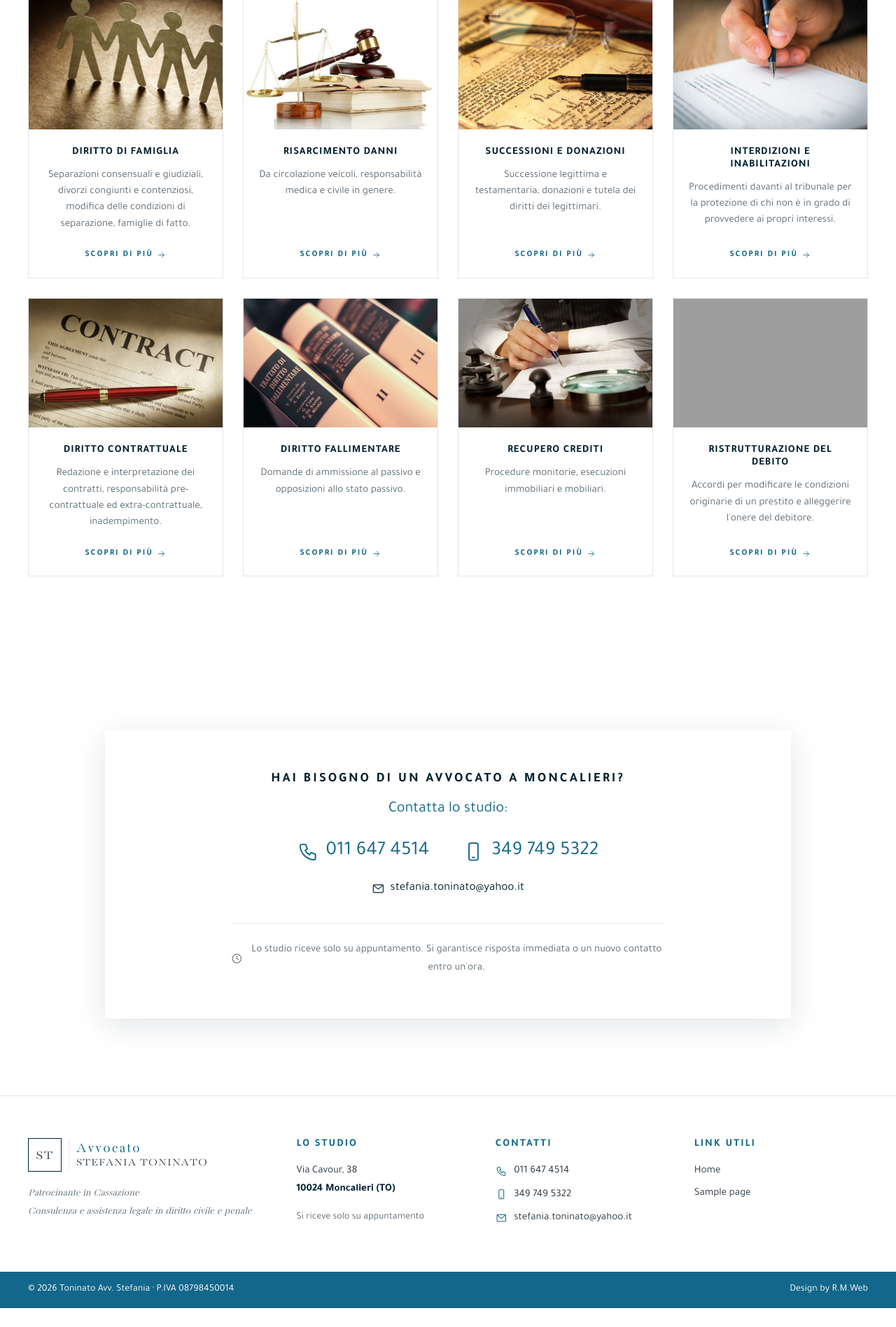
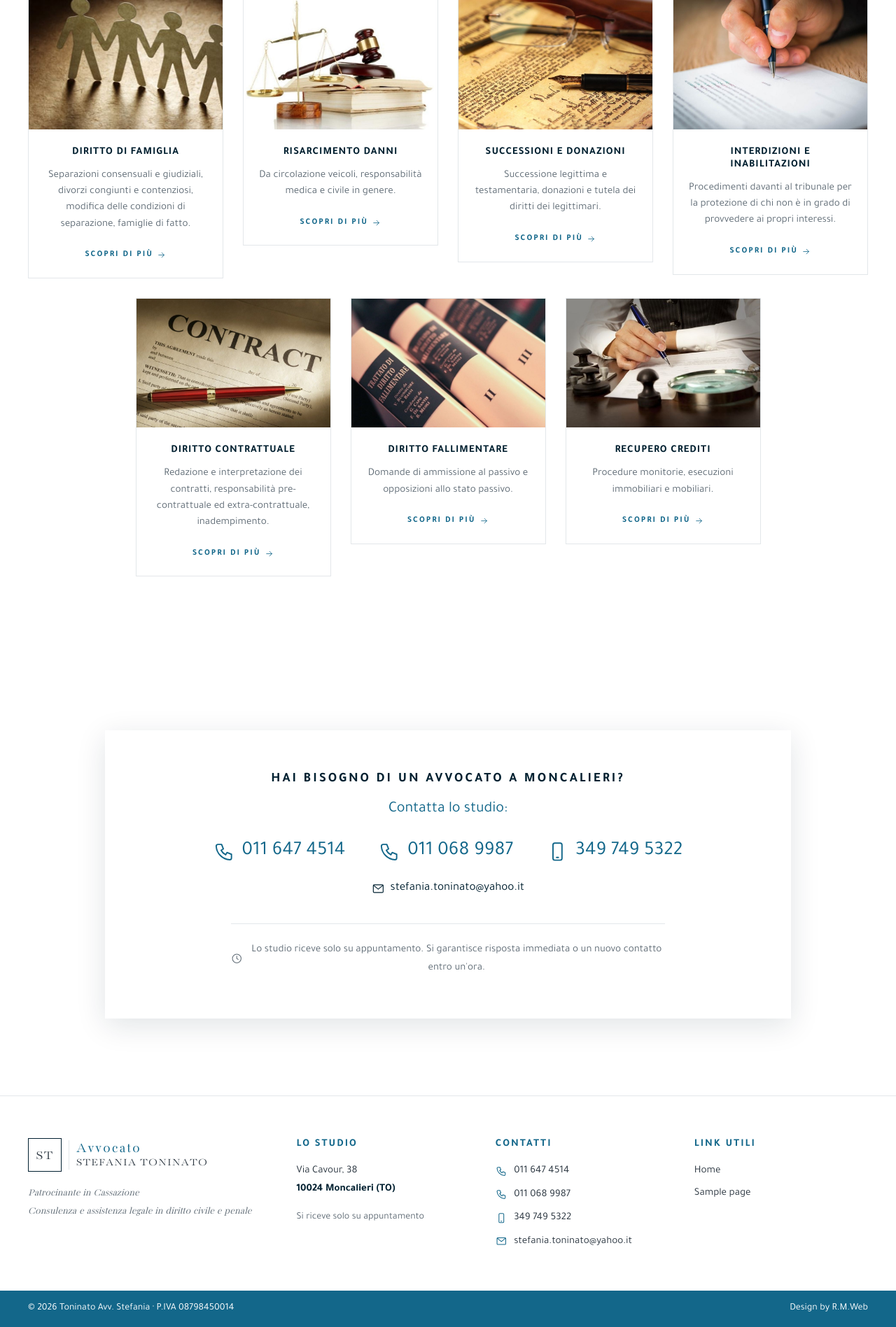
Before and after one commit to PictaManent/Toninato, a WordPress theme: template theme/page-templates/template-servizi.php in a window 1280 px wide. Shown: the part 681-2578 px from the top of the page at 70% size. Before the commit the page ends 2551 px from the top, so only its background shows below. Run offline with PHP 8.4 and a stand-in for WordPress, Linux system fonts and the light colour scheme; the site name, menu and one post (Sample post) are stand-ins, and other content is empty; grey boxes are pictures that could not be loaded.

Commit message:
fix sito

```diff
--- a/theme/assets/css/main.css
+++ b/theme/assets/css/main.css
@@ -418,7 +418,8 @@ figure { margin: 0; }
 .intro__media img { position: absolute; inset: 0; width: 100%; height: 100%; object-fit: cover; object-position: 38% center; }
 
 /* Aree di attività ------------------------------------------------------- */
-.services__grid { display: grid; grid-template-columns: repeat(4, minmax(0, 1fr)); gap: 28px; }
+.services__grid { --cols: 4; --gap: 28px; display: flex; flex-wrap: wrap; justify-content: center; gap: var(--gap); }
+.services__grid > * { flex: 0 0 calc((100% - (var(--cols) - 1) * var(--gap)) / var(--cols)); min-width: 0; }
 
 .service-card { height: 100%; }
 
@@ -510,6 +511,10 @@ figure { margin: 0; }
 .gallery__item { aspect-ratio: 4 / 3; overflow: hidden; }
 .gallery__item img { width: 100%; height: 100%; object-fit: cover; transition: transform .6s var(--ease); }
 .gallery__item:hover img { transform: scale(1.04); }
+
+/* Recensioni ------------------------------------------------------------- */
+.reviews__widget { max-width: 1200px; margin-inline: auto; }
+.reviews + .cta { padding-top: 0; }
 
 /* Contatti --------------------------------------------------------------- */
 .cta__card {
@@ -677,6 +682,9 @@ figure { margin: 0; }
 .contact-card__icon .icon { width: 26px; height: 26px; }
 .contact-card__label { margin-bottom: 6px; font-size: 13px; font-weight: 700; letter-spacing: 2px; text-transform: uppercase; color: var(--c-muted); }
 .contact-card__value { flex: 1; font-size: 18px; color: var(--c-navy); word-break: break-word; }
+.contact-card__value--list { display: flex; flex-direction: column; gap: 4px; }
+.contact-card__value--list a { color: inherit; }
+.contact-card__value--list a:hover { color: var(--c-accent); }
 .contact-card__more { margin-top: 14px; font-size: 12px; font-weight: 700; letter-spacing: 2px; text-transform: uppercase; color: var(--c-accent); }
 .contact-text { margin-top: clamp(40px, 6vw, 64px); margin-bottom: 0; }
 
@@ -704,7 +712,7 @@ figure { margin: 0; }
 }
 
 @media (max-width: 1180px) {
-	.services__grid { grid-template-columns: repeat(2, minmax(0, 1fr)); }
+	.services__grid { --cols: 2; }
 	.values__grid { grid-template-columns: repeat(2, minmax(0, 1fr)); row-gap: 44px; }
 	.value + .value { border-left: 0; }
 	.value:nth-child(even) { border-left: 1px solid rgba(255, 255, 255, .12); }
@@ -770,7 +778,7 @@ figure { margin: 0; }
 	.intro { margin-top: -100px; background: linear-gradient(transparent 100px, var(--c-light) 100px); }
 	.intro__text { text-align: left; }
 
-	.services__grid { grid-template-columns: 1fr; }
+	.services__grid { --cols: 1; }
 	.values__grid { grid-template-columns: 1fr; }
 	.value:nth-child(even) { border-left: 0; }
 
--- a/theme/footer.php
+++ b/theme/footer.php
@@ -33,6 +33,10 @@ $info = toninato_info();
 				<li>
 					<?php echo toninato_icon( 'phone' ); // phpcs:ignore WordPress.Security.EscapeOutput ?>
 					<a href="tel:<?php echo esc_attr( $info['phone']['tel'] ); ?>"><?php echo esc_html( $info['phone']['label'] ); ?></a>
+				</li>
+				<li>
+					<?php echo toninato_icon( 'phone' ); // phpcs:ignore WordPress.Security.EscapeOutput ?>
+					<a href="tel:<?php echo esc_attr( $info['phone2']['tel'] ); ?>"><?php echo esc_html( $info['phone2']['label'] ); ?></a>
 				</li>
 				<li>
 					<?php echo toninato_icon( 'mobile' ); // phpcs:ignore WordPress.Security.EscapeOutput ?>
--- a/theme/inc/data.php
+++ b/theme/inc/data.php
@@ -24,10 +24,12 @@ function toninato_info() {
 		'city'      => 'Moncalieri',
 		'province'  => 'TO',
 		'phone'     => array( 'label' => '011 647 4514', 'tel' => '+390116474514' ),
+		'phone2'    => array( 'label' => '011 068 9987', 'tel' => '+390110689987' ),
 		'mobile'    => array( 'label' => '349 749 5322', 'tel' => '+393497495322' ),
 		'email'     => 'stefania.toninato@yahoo.it',
 		'piva'      => '08798450014',
-		'maps'      => 'https://www.google.com/maps/search/?api=1&query=Via+Cavour+38+10024+Moncalieri+TO',
+		'reviews'   => '[trustindex no-registration=google]', // shortcode del plugin "Widgets for Google Reviews"
+		'maps'      =>'https://www.google.com/maps/search/?api=1&query=Via+Cavour+38+10024+Moncalieri+TO',
 	);
 }
 
@@ -80,12 +82,6 @@ function toninato_services() {
 			'image' => 'servizio-crediti.jpg',
 			'text'  => 'Procedure monitorie, esecuzioni immobiliari e mobiliari.',
 		),
-		array(
-			'slug'  => 'ristrutturazione-del-debito',
-			'title' => 'Ristrutturazione del debito',
-			'image' => 'servizio-debito.jpg',
-			'text'  => 'Accordi per modificare le condizioni originarie di un prestito e alleggerire l\'onere del debitore.',
-		),
 	);
 }
 
--- a/theme/page-templates/template-home.php
+++ b/theme/page-templates/template-home.php
@@ -110,7 +110,7 @@ $info = toninato_info();
 					<p>
 						Assistenza legale in ambito civile a persone fisiche e aziende: famiglia, risarcimento danni,
 						successioni, locazioni, condominio, recupero crediti, contratti, procedure fallimentari,
-						aste e ricerca immobili, ristrutturazione del debito.
+						aste e ricerca immobili.
 					</p>
 					<a class="link-more" href="<?php echo esc_url( toninato_page_url( 'diritto-civile' ) ); ?>">
 						Approfondisci <?php echo toninato_icon( 'arrow' ); // phpcs:ignore WordPress.Security.EscapeOutput ?>
@@ -161,6 +161,8 @@ $info = toninato_info();
 		</div>
 	</section>
 
+	<?php get_template_part( 'template-parts/reviews' ); ?>
+
 	<?php get_template_part( 'template-parts/cta' ); ?>
 
 	<?php endwhile; ?>
--- a/theme/style.css
+++ b/theme/style.css
@@ -3,7 +3,7 @@ Theme Name: Toninato
 Theme URI: https://www.avvocatostefaniatoninato.it/
 Author: R.M.Web
 Description: Tema WordPress su misura per lo Studio Legale dell'Avvocato Stefania Toninato.
-Version: 0.3.1
+Version: 0.4.0
 Requires at least: 6.4
 Requires PHP: 8.1
 Text Domain: toninato
--- a/theme/template-parts/contact-box.php
+++ b/theme/template-parts/contact-box.php
@@ -14,6 +14,10 @@ $info = toninato_info();
 			<a href="tel:<?php echo esc_attr( $info['phone']['tel'] ); ?>"><?php echo esc_html( $info['phone']['label'] ); ?></a>
 		</li>
 		<li>
+			<?php echo toninato_icon( 'phone' ); // phpcs:ignore WordPress.Security.EscapeOutput ?>
+			<a href="tel:<?php echo esc_attr( $info['phone2']['tel'] ); ?>"><?php echo esc_html( $info['phone2']['label'] ); ?></a>
+		</li>
+		<li>
 			<?php echo toninato_icon( 'mobile' ); // phpcs:ignore WordPress.Security.EscapeOutput ?>
 			<a href="tel:<?php echo esc_attr( $info['mobile']['tel'] ); ?>"><?php echo esc_html( $info['mobile']['label'] ); ?></a>
 		</li>
--- a/theme/template-parts/cta.php
+++ b/theme/template-parts/cta.php
@@ -12,6 +12,7 @@ $info = toninato_info();
 			<p class="cta__subtitle">Contatta lo studio:</p>
 			<div class="cta__phones">
 				<a href="tel:<?php echo esc_attr( $info['phone']['tel'] ); ?>"><?php echo toninato_icon( 'phone' ); // phpcs:ignore WordPress.Security.EscapeOutput ?> <?php echo esc_html( $info['phone']['label'] ); ?></a>
+				<a href="tel:<?php echo esc_attr( $info['phone2']['tel'] ); ?>"><?php echo toninato_icon( 'phone' ); // phpcs:ignore WordPress.Security.EscapeOutput ?> <?php echo esc_html( $info['phone2']['label'] ); ?></a>
 				<a href="tel:<?php echo esc_attr( $info['mobile']['tel'] ); ?>"><?php echo toninato_icon( 'mobile' ); // phpcs:ignore WordPress.Security.EscapeOutput ?> <?php echo esc_html( $info['mobile']['label'] ); ?></a>
 			</div>
 			<a class="cta__email" href="mailto:<?php echo esc_attr( antispambot( $info['email'] ) ); ?>">
--- a/tools/seed-content.php
+++ b/tools/seed-content.php
@@ -188,7 +188,6 @@ $service_content = array(
 	'diritto-contrattuale'          => tn_p( 'Redazione e interpretazione dei contratti, responsabilità pre-contrattuale ed extra-contrattuale, risarcimento per inadempimento contrattuale.', 'lead' ),
 	'diritto-fallimentare'          => tn_p( 'Domande di ammissione al passivo e opposizioni allo stato passivo.', 'lead' ),
 	'recupero-crediti'              => tn_p( 'Procedure monitorie, esecuzioni immobiliari e mobiliari.', 'lead' ),
-	'ristrutturazione-del-debito'   => tn_p( 'La ristrutturazione del debito è una procedura che prevede un accordo con il quale le condizioni originarie di un prestito (tassi, scadenze, divisa, periodo di garanzia) vengono modificate per alleggerire l\'onere del debitore.', 'lead' ),
 );
 
 $i = 1;
@@ -225,7 +224,6 @@ $pages['diritto-civile'] = array(
 			'<strong>Diritto contrattuale</strong> (redazione, interpretazione, responsabilità pre-contrattuale, extra-contrattuale, risarcimento per inadempimento contrattuale)',
 			'<strong>Diritto fallimentare</strong> (domande di ammissione al passivo e opposizioni allo stato passivo)',
 			'<strong>Aste e ricerca immobile</strong>',
-			'<strong>Ristrutturazione del debito</strong>',
 		) )
 		. tn_h( 'Per le aziende' )
 		. tn_p( 'La consulenza legale rivolta alle aziende include questioni e controversie in materia di:' )
@@ -233,7 +231,6 @@ $pages['diritto-civile'] = array(
 			'<strong>Diritto contrattuale</strong> (redazione, interpretazione, responsabilità pre-contrattuale, extra-contrattuale, risarcimento per inadempimento contrattuale)',
 			'<strong>Recupero crediti</strong> (procedure monitorie, esecuzioni immobiliari e mobiliari)',
 			'<strong>Diritto fallimentare</strong>',
-			'<strong>Ristrutturazione del debito</strong>',
 		) ),
 );
 
```
Also changed, not shown: ISTRUZIONI.md (+4 -1 lines), theme/page-templates/template-contatti.php (+6 -3 lines), theme/template-parts/reviews.php (added, +28 -0 lines).
